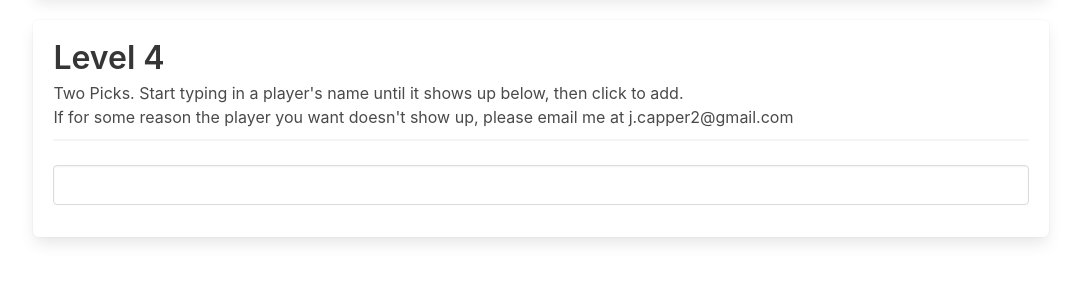
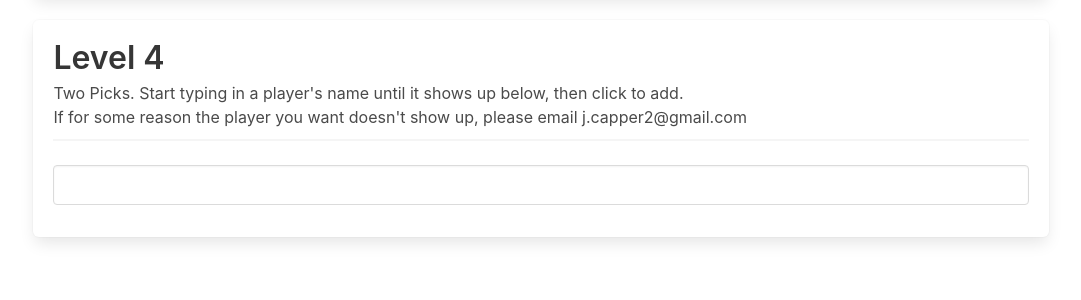
Before and after one commit to jcapper34/GolfPool, a Flask app: page /picks/make in a window 1280 px wide. Shown: the part 1157-1457 px from the top of the page, without its empty margins (99-1180 px from the left). Run offline with Flask 2, Linux system fonts and the light colour scheme; data that the repository does not hold is empty; some libraries are stand-ins or nearby versions.

Commit message:
Updated level 4 description again

```diff
--- a/picks/templates/make/make-picks.macro.html
+++ b/picks/templates/make/make-picks.macro.html
@@ -83,7 +83,7 @@
 {% macro level_4_section(values=()) %}
     <div class="box pick-box">
         <h1 class="title">Level 4</h1>
-        <p class="section-description">Two Picks. Start typing in a player's name until it shows up below, then click to add. <br> If for some reason the player you want doesn't show up, please email me at j.capper2@gmail.com</p>
+        <p class="section-description">Two Picks. Start typing in a player's name until it shows up below, then click to add. <br> If for some reason the player you want doesn't show up, please email j.capper2@gmail.com</p>
         <hr>
         <div class="level-4-field field" data-tooltip="Note: This player may not play in the Master's">
             <div class="control">
```
